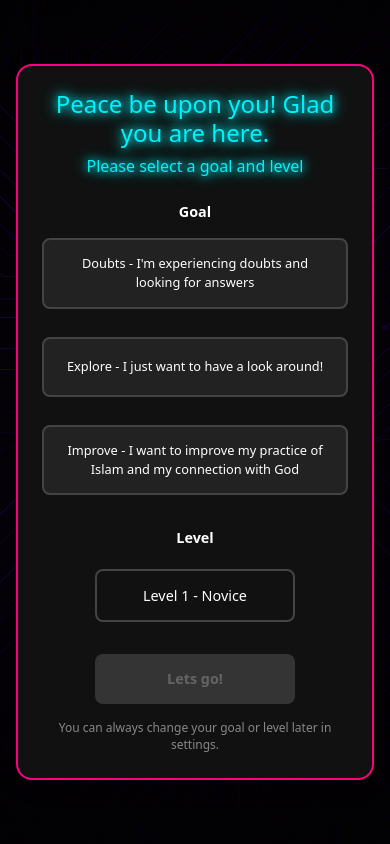
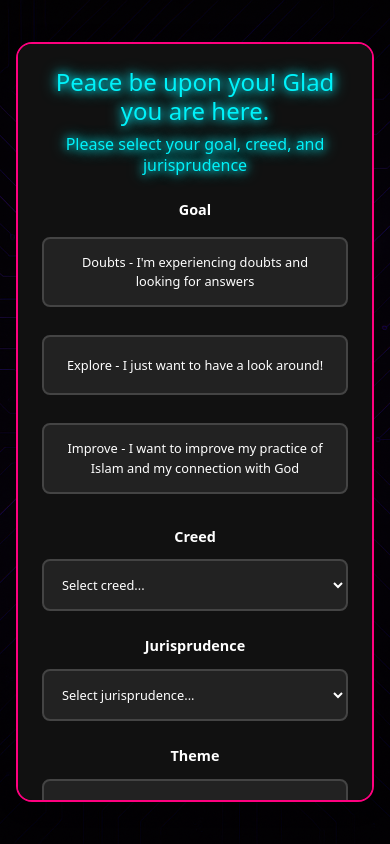
Before and after one commit to thomasderegt/wheel-of-islam-frontend, a React (Create React App) app: page / in a window 390 px wide. Built offline with nearby package versions, Linux system fonts and the light colour scheme; a web font is replaced by a local one.

Commit message:
Enhanced onboarding and settings with creed/jurisprudence preferences and theme selection

```diff
--- a/src/components/OnboardingModal.js
+++ b/src/components/OnboardingModal.js
@@ -1,5 +1,6 @@
 import React, { useState } from 'react';
 import { useStrategy, USER_GROUPS } from '../context/StrategyContext';
+import { useTheme } from '../context/ThemeContext';
 
 const modalStyle = {
   position: 'fixed',
@@ -61,15 +62,32 @@ const levelOptions = [
 ];
 
 const goalOptions = [
-  { key: 'Doubts', label: 'I\'m experiencing doubts and looking for answers' },
-  { key: 'Explore', label: 'I just want to have a look around!' },
-  { key: 'Improve', label: 'I want to improve my practice of Islam and my connection with God' },
+  { key: 'doubts', label: 'I\'m experiencing doubts and looking for answers' },
+  { key: 'explore', label: 'I just want to have a look around!' },
+  { key: 'improve', label: 'I want to improve my practice of Islam and my connection with God' },
+];
+
+const creedOptions = [
+  { key: '3', label: 'All' },
+  { key: '1', label: 'Maturidi/Ashari' },
+  { key: '2', label: 'Athari' },
+];
+
+const jurisprudenceOptions = [
+  { key: 'all', label: 'All' },
+  { key: 'hanafi', label: 'Hanafi' },
+  { key: 'hanbali', label: 'Hanbali' },
+  { key: 'shafi', label: 'Shafi\'i' },
+  { key: 'maliki', label: 'Maliki' },
 ];
 
 export default function OnboardingModal({ open, onSelect, onLevelChange, selectedLevel }) {
   // Set localLevel to null initially so user must select a level
-  const [localLevel, setLocalLevel] = useState(null);
   const [selectedGoal, setSelectedGoal] = useState(null);
+  const [selectedCreed, setSelectedCreed] = useState('');
+  const [selectedJurisprudence, setSelectedJurisprudence] = useState('');
+  const [selectedTheme, setSelectedTheme] = useState('');
+  const { setThemeName } = useTheme();
 
   if (!open) return null;
   return (
@@ -91,7 +109,7 @@ export default function OnboardingModal({ open, onSelect, onLevelChange, selecte
           fontSize: 'clamp(1rem, 3vw, 1.25rem)',
           lineHeight: '1.3'
         }}>
-          Please select a goal and level
+          Please select your goal, creed, and jurisprudence
         </p>
         <div style={{
           color: '#fff',
@@ -131,87 +149,169 @@ export default function OnboardingModal({ open, onSelect, onLevelChange, selecte
             </button>
           ))}
         </div>
+
+        {/* Creed Section */}
         <div style={{
           margin: '1.5rem 0 0.75rem',
           color: '#fff',
           fontWeight: 'bold',
           fontSize: 'clamp(0.9rem, 2.5vw, 1.1rem)'
         }}>
-          Level
+          Creed
         </div>
         <div style={{
           display: 'flex',
           justifyContent: 'center',
-          flexDirection: 'column',
-          alignItems: 'center',
-          gap: '0.75rem',
           marginBottom: '1.5rem'
         }}>
-          {levelOptions.map(opt => {
-            const isSelected = localLevel === opt.key;
-            let background = 'transparent';
-            let border = isSelected ? `2px solid ${opt.color}` : '2px solid #444';
-            let boxShadow = isSelected ? `0 0 8px 2px ${opt.color}` : 'none';
-            if (isSelected) {
-              background = 'transparent';
-              border = '2px solid #00f2fa';
-              boxShadow = '0 0 8px 2px #00f2fa, 0 0 16px 4px #00f2fa';
-            }
-            return (
-              <button
-                key={opt.key}
+          <select
+            value={selectedCreed}
+            onChange={(e) => setSelectedCreed(e.target.value)}
             style={{
-                  ...buttonStyle,
               width: '100%',
-                  maxWidth: '200px',
-                  minHeight: '50px',
-                  border,
-                  background,
-                  boxShadow,
-                  fontWeight: isSelected ? 'bold' : 'normal',
+              maxWidth: '400px',
+              padding: '0.875rem',
+              borderRadius: '8px',
+              background: '#222',
               color: '#fff',
+              border: '2px solid #444',
+              fontSize: 'clamp(0.8rem, 2.5vw, 1rem)',
+              cursor: 'pointer',
               transition: 'all 0.2s',
-                  fontSize: 'clamp(0.9rem, 2.5vw, 1rem)',
             }}
-                onClick={() => {
-                  setLocalLevel(opt.key);
-                  if (onLevelChange) onLevelChange(opt.key);
+            onMouseEnter={(e) => {
+              e.target.style.borderColor = '#00f2fa';
+              e.target.style.boxShadow = '0 0 8px 2px #00f2fa';
             }}
-                onMouseEnter={e => {
-                  if (isSelected) {
-                    e.currentTarget.style.background = 'transparent';
-                  } else {
-                    e.currentTarget.style.background = '#333';
-                  }
-                }}
-                onMouseLeave={e => {
-                  e.currentTarget.style.background = 'transparent';
+            onMouseLeave={(e) => {
+              e.target.style.borderColor = '#444';
+              e.target.style.boxShadow = 'none';
             }}
           >
-                {opt.label}
-              </button>
-            );
-          })}
+            <option value="">Select creed...</option>
+            <option value="1">Maturidi/Ashari</option>
+            <option value="2">Athari</option>
+            <option value="3">Don't mind, open to all</option>
+          </select>
         </div>
+
+        {/* Jurisprudence Section */}
+        <div style={{
+          margin: '1.5rem 0 0.75rem',
+          color: '#fff',
+          fontWeight: 'bold',
+          fontSize: 'clamp(0.9rem, 2.5vw, 1.1rem)'
+        }}>
+          Jurisprudence
+        </div>
+        <div style={{
+          display: 'flex',
+          justifyContent: 'center',
+          marginBottom: '1.5rem'
+        }}>
+          <select
+            value={selectedJurisprudence}
+            onChange={(e) => setSelectedJurisprudence(e.target.value)}
+            style={{
+              width: '100%',
+              maxWidth: '400px',
+              padding: '0.875rem',
+              borderRadius: '8px',
+              background: '#222',
+              color: '#fff',
+              border: '2px solid #444',
+              fontSize: 'clamp(0.8rem, 2.5vw, 1rem)',
+              cursor: 'pointer',
+              transition: 'all 0.2s',
+            }}
+            onMouseEnter={(e) => {
+              e.target.style.borderColor = '#00f2fa';
+              e.target.style.boxShadow = '0 0 8px 2px #00f2fa';
+            }}
+            onMouseLeave={(e) => {
+              e.target.style.borderColor = '#444';
+              e.target.style.boxShadow = 'none';
+            }}
+          >
+            <option value="">Select jurisprudence...</option>
+            <option value="hanafi">Hanafi</option>
+            <option value="hanbali">Hanbali</option>
+            <option value="shafi">Shafi'i</option>
+            <option value="maliki">Maliki</option>
+            <option value="all">Don't mind, open to all</option>
+          </select>
+        </div>
+
+        {/* Theme Section */}
+        <div style={{
+          margin: '1.5rem 0 0.75rem',
+          color: '#fff',
+          fontWeight: 'bold',
+          fontSize: 'clamp(0.9rem, 2.5vw, 1.1rem)'
+        }}>
+          Theme
+        </div>
+        <div style={{
+          display: 'flex',
+          justifyContent: 'center',
+          marginBottom: '1.5rem'
+        }}>
+          <select
+            value={selectedTheme || 'neon'}
+            onChange={(e) => setSelectedTheme(e.target.value)}
+            style={{
+              width: '100%',
+              maxWidth: '400px',
+              padding: '0.875rem',
+              borderRadius: '8px',
+              background: '#222',
+              color: '#fff',
+              border: '2px solid #444',
+              fontSize: 'clamp(0.8rem, 2.5vw, 1rem)',
+              cursor: 'pointer',
+              transition: 'all 0.2s',
+            }}
+            onMouseEnter={(e) => {
+              e.target.style.borderColor = '#00f2fa';
+              e.target.style.boxShadow = '0 0 8px 2px #00f2fa';
+            }}
+            onMouseLeave={(e) => {
+              e.target.style.borderColor = '#444';
+              e.target.style.boxShadow = 'none';
+            }}
+          >
+            <option value="">Select theme...</option>
+            <option value="neon">Neon (default) - Modern digital</option>
+            <option value="story">Story - Warm and cozy</option>
+          </select>
+        </div>
+
         <button
           style={{
             ...buttonStyle,
             width: '100%',
             maxWidth: '200px',
             margin: '1rem auto 0',
-            background: selectedGoal && localLevel ? '#00f2fa' : '#444',
-            color: selectedGoal && localLevel ? '#111' : '#888',
+            background: selectedGoal && selectedCreed && selectedJurisprudence ? '#00f2fa' : '#444',
+            color: selectedGoal && selectedCreed && selectedJurisprudence ? '#111' : '#888',
             border: 'none',
             fontWeight: 'bold',
-            cursor: selectedGoal && localLevel ? 'pointer' : 'not-allowed',
-            opacity: selectedGoal && localLevel ? 1 : 0.7,
+            cursor: selectedGoal && selectedCreed && selectedJurisprudence ? 'pointer' : 'not-allowed',
+            opacity: selectedGoal && selectedCreed && selectedJurisprudence ? 1 : 0.7,
             transition: 'background 0.2s, color 0.2s, opacity 0.2s',
             display: 'block',
             fontSize: 'clamp(0.9rem, 2.5vw, 1rem)',
             minHeight: '50px',
           }}
-          disabled={!(selectedGoal && localLevel)}
-          onClick={() => onSelect(selectedGoal)}
+          disabled={!(selectedGoal && selectedCreed && selectedJurisprudence)}
+                      onClick={() => {
+              // Save creed and jurisprudence settings
+              localStorage.setItem('userCreed', selectedCreed);
+              localStorage.setItem('userJurisprudence', selectedJurisprudence);
+              localStorage.setItem('theme', selectedTheme);
+              setThemeName(selectedTheme);
+              onSelect(selectedGoal);
+            }}
         >
           Lets go!
         </button>
@@ -221,7 +321,7 @@ export default function OnboardingModal({ open, onSelect, onLevelChange, selecte
           color: '#888',
           lineHeight: '1.4'
         }}>
-          You can always change your goal or level later in settings.
+          You can always change your preferences later in settings.
         </p>
       </div>
     </div>
--- a/src/components/Settings.js
+++ b/src/components/Settings.js
@@ -1,6 +1,13 @@
-import React from 'react';
+import React, { useState } from 'react';
+import { useTheme } from '../context/ThemeContext';
+import { useLanguage } from '../context/LanguageContext';
 
 const Settings = ({ isOpen, onClose, sharedGoal, setSharedGoal, sharedLevel, setSharedLevel }) => {
+  const [creed, setCreed] = useState(localStorage.getItem('userCreed') || '1');
+  const [jurisprudence, setJurisprudence] = useState(localStorage.getItem('userJurisprudence') || 'all');
+  const { themeName, setThemeName } = useTheme();
+  const { language, setLanguage } = useLanguage();
+
   if (!isOpen) return null;
 
   return (
@@ -67,9 +74,9 @@ const Settings = ({ isOpen, onClose, sharedGoal, setSharedGoal, sharedLevel, set
                 boxShadow: '0 0 5px #00f2fa'
               }}
             >
-              <option value="Doubts">I'm experiencing doubts</option>
-              <option value="Explore">I want to explore</option>
-              <option value="Improve">I want to improve</option>
+              <option value="doubts">Doubts - I'm experiencing doubts</option>
+              <option value="explore">Explore - I want to explore</option>
+              <option value="improve">Improve - I want to improve</option>
             </select>
           </div>
 
@@ -96,6 +103,118 @@ const Settings = ({ isOpen, onClose, sharedGoal, setSharedGoal, sharedLevel, set
               }}
             >
               <option value={1}>Level 1 - Novice</option>
+            </select>
+          </div>
+
+          {/* Creed Setting */}
+          <div>
+            <label
+              className="block text-sm font-medium mb-2"
+              style={{ color: '#00f2fa', textShadow: '0 0 5px #00f2fa' }}
+            >
+              Creed
+            </label>
+                        <select
+              value={creed}
+              onChange={(e) => {
+                setCreed(e.target.value);
+                localStorage.setItem('userCreed', e.target.value);
+              }}
+              className="w-full p-3 rounded border-2 transition-all duration-200"
+              style={{
+                backgroundColor: 'rgba(0, 0, 0, 0.6)',
+                borderColor: '#00f2fa',
+                color: '#00f2fa',
+                boxShadow: '0 0 5px #00f2fa'
+              }}
+            >
+              <option value="1">Maturidi/Ashari</option>
+              <option value="2">Athari</option>
+              <option value="3">Don't mind, open to all</option>
+            </select>
+          </div>
+
+          {/* Jurisprudence Setting */}
+          <div>
+            <label
+              className="block text-sm font-medium mb-2"
+              style={{ color: '#00f2fa', textShadow: '0 0 5px #00f2fa' }}
+            >
+              Jurisprudence
+            </label>
+            <select
+              value={jurisprudence}
+              onChange={(e) => {
+                setJurisprudence(e.target.value);
+                localStorage.setItem('userJurisprudence', e.target.value);
+              }}
+              className="w-full p-3 rounded border-2 transition-all duration-200"
+              style={{
+                backgroundColor: 'rgba(0, 0, 0, 0.6)',
+                borderColor: '#00f2fa',
+                color: '#00f2fa',
+                boxShadow: '0 0 5px #00f2fa'
+              }}
+            >
+              <option value="hanafi">Hanafi</option>
+              <option value="hanbali">Hanbali</option>
+              <option value="shafi">Shafi'i</option>
+              <option value="maliki">Maliki</option>
+              <option value="all">Don't mind, open to all</option>
+            </select>
+          </div>
+
+          {/* Language Setting */}
+          <div>
+            <label
+              className="block text-sm font-medium mb-2"
+              style={{ color: '#00f2fa', textShadow: '0 0 5px #00f2fa' }}
+            >
+              Language
+            </label>
+            <select
+              value={language}
+              onChange={(e) => {
+                setLanguage(e.target.value);
+                localStorage.setItem('language', e.target.value);
+              }}
+              className="w-full p-3 rounded border-2 transition-all duration-200"
+              style={{
+                backgroundColor: 'rgba(0, 0, 0, 0.6)',
+                borderColor: '#00f2fa',
+                color: '#00f2fa',
+                boxShadow: '0 0 5px #00f2fa'
+              }}
+            >
+              <option value="english">English</option>
+              <option value="phonetic">Phonetic</option>
+            </select>
+          </div>
+
+          {/* Theme Setting */}
+          <div>
+            <label
+              className="block text-sm font-medium mb-2"
+              style={{ color: '#00f2fa', textShadow: '0 0 5px #00f2fa' }}
+            >
+              Theme
+            </label>
+            <select
+              value={themeName}
+              onChange={(e) => {
+                setThemeName(e.target.value);
+                localStorage.setItem('theme', e.target.value);
+              }}
+              className="w-full p-3 rounded border-2 transition-all duration-200"
+              style={{
+                backgroundColor: 'rgba(0, 0, 0, 0.6)',
+                borderColor: '#00f2fa',
+                color: '#00f2fa',
+                boxShadow: '0 0 5px #00f2fa'
+              }}
+            >
+              <option value="neon">Neon</option>
+              <option value="story">Story</option>
             </select>
           </div>
 
--- a/src/components/WheelOfIslam.js
+++ b/src/components/WheelOfIslam.js
@@ -82,17 +82,17 @@ const WheelOfIslam = () => {
   const activeLevel = sharedLevel || userLevel;
 
   switch (activeGoal) {
-    case 'Doubts':
+    case 'doubts':
       topics = askTopics;
       wheelTitle = 'Wheel of Islam';
       wheelSubtitle = `Address Doubts - Level ${activeLevel}`;
       break;
-    case 'Explore':
+    case 'explore':
       topics = exploreTopics;
       wheelTitle = 'Wheel of Islam';
       wheelSubtitle = `Explore & Discover - Level ${activeLevel}`;
       break;
-    case 'Improve':
+    case 'improve':
       topics = improveTopics;
       wheelTitle = 'Wheel of Islam';
       wheelSubtitle = `Grow & Improve - Level ${activeLevel}`;
@@ -464,7 +464,7 @@ const WheelOfIslam = () => {
         </div>
 
 
-        <div className="flex justify-center mt-4">
+        <div className="flex justify-center gap-4 mt-4">
           <button
             onClick={() => setIsPropertiesPanelOpen(true)}
             className="px-3 py-1.5 text-xs rounded border transition-all duration-200 active:scale-95"
@@ -493,6 +493,36 @@ const WheelOfIslam = () => {
             }}
           >
             Settings
+          </button>
+
+          <button
+            onClick={handleResetOnboarding}
+            className="px-3 py-1.5 text-xs rounded border transition-all duration-200 active:scale-95"
+            style={{
+              color: '#FF007F',
+              borderColor: '#FF007F',
+              backgroundColor: 'transparent',
+              width: '80px',
+              boxShadow: '0 0 8px #FF007F, 0 0 16px #FF007F'
+            }}
+            onMouseEnter={(e) => {
+              e.target.style.backgroundColor = 'rgba(255, 0, 127, 0.1)';
+              e.target.style.boxShadow = '0 0 15px #FF007F, 0 0 30px #FF007F, inset 0 0 10px rgba(255, 0, 127, 0.3)';
+            }}
+            onMouseLeave={(e) => {
+              e.target.style.backgroundColor = 'transparent';
+              e.target.style.boxShadow = '0 0 10px #FF007F, 0 0 20px #FF007F';
+            }}
+            onMouseDown={(e) => {
+              e.target.style.transform = 'scale(0.95)';
+              e.target.style.boxShadow = '0 0 5px #FF007F, 0 0 10px #FF007F, inset 0 0 15px rgba(255, 0, 127, 0.5)';
+            }}
+            onMouseUp={(e) => {
+              e.target.style.transform = 'scale(1)';
+              e.target.style.boxShadow = '0 0 15px #FF007F, 0 0 30px #FF007F, inset 0 0 10px rgba(255, 0, 127, 0.3)';
+            }}
+          >
+            Reset
           </button>
         </div>
       </div>
```
Lines whose indentation alone changed are shown as unchanged.
